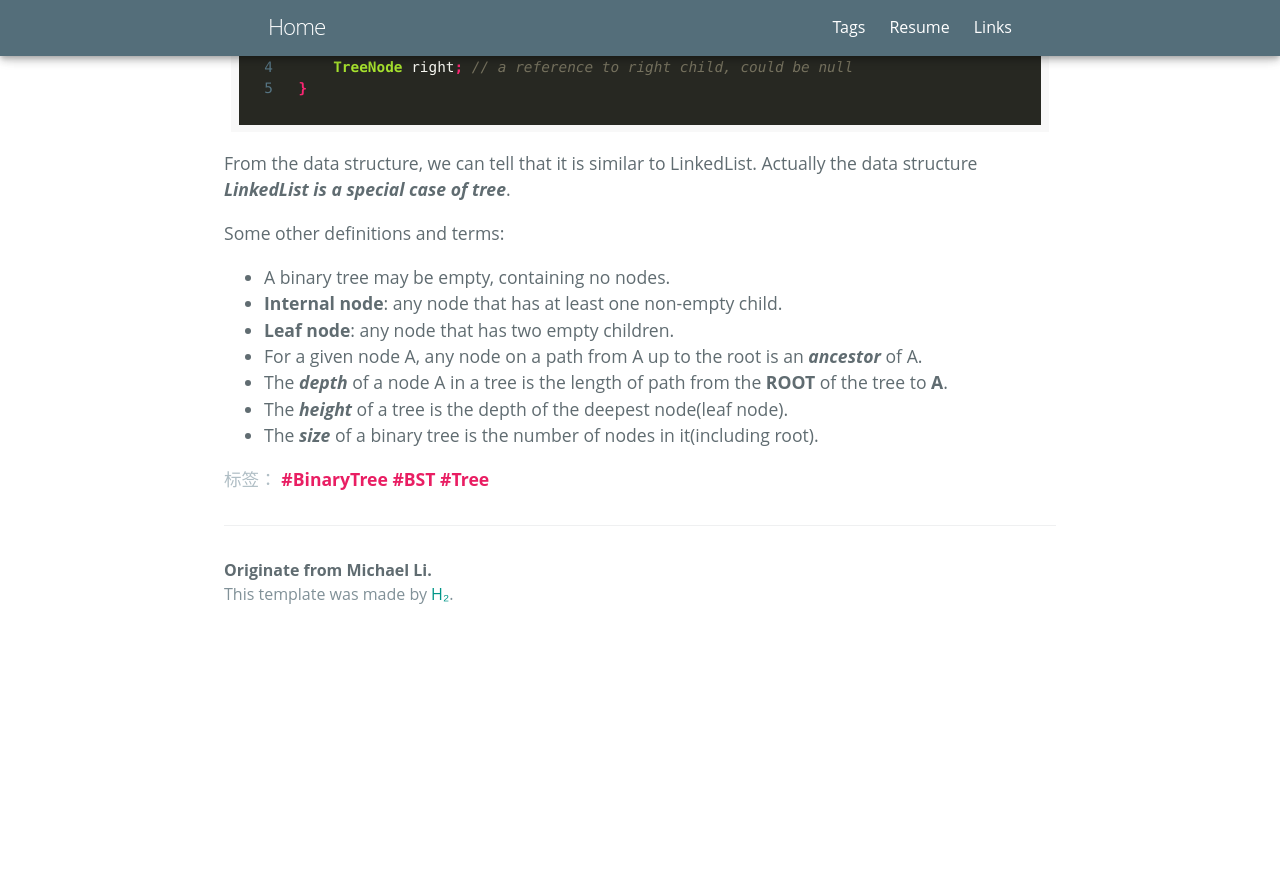
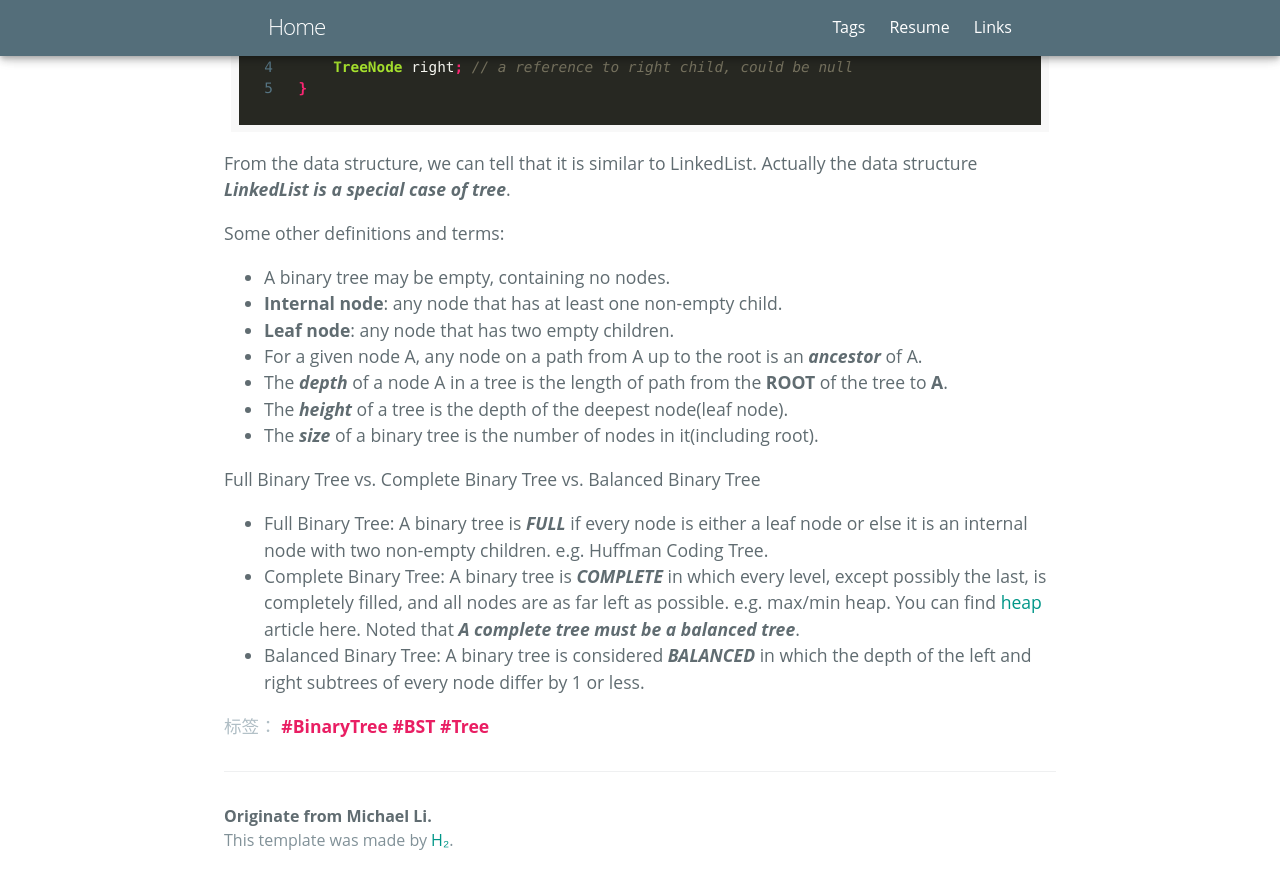
Before and after one commit to zl323/zl323.github.io, a Jekyll site: the page built from _posts/2020-05-22-Binary-Tree.md, in a window 1280 px wide and 900 px high, scrolled down 553 px. Shown: the top 889 px of the window. Built offline with Jekyll 4.4.1, drawn with Linux system fonts in a browser that asks for light colours; some web fonts are replaced; before the commit the page ends 1207 px from its top, so only the background shows below that.

Commit message:
edit binary tree

```diff
--- a/_posts/2020-05-22-Binary-Tree.md
+++ b/_posts/2020-05-22-Binary-Tree.md
@@ -26,3 +26,8 @@ Some other definitions and terms:
 - The ***depth*** of a node A in a tree is the length of path from the **ROOT** of the tree to **A**.
 - The ***height*** of a tree is the depth of the deepest node(leaf node).
 - The ***size*** of a binary tree is the number of nodes in it(including root).
+
+Full Binary Tree vs. Complete Binary Tree vs. Balanced Binary Tree
+- Full Binary Tree: A binary tree is ***FULL*** if every node is either a leaf node or else it is an internal node with two non-empty children. e.g. Huffman Coding Tree.
+- Complete Binary Tree: A binary tree is ***COMPLETE*** in which every level, except possibly the last, is completely filled, and all nodes are as far left as possible. e.g. max/min heap. You can find  [heap](/_posts/2020-05-16-Heap-Sort.md) article here. Noted that ***A complete tree must be a balanced tree***.
+- Balanced Binary Tree: A binary tree is considered ***BALANCED*** in which the depth of the left and right subtrees of every node differ by 1 or less.
```
